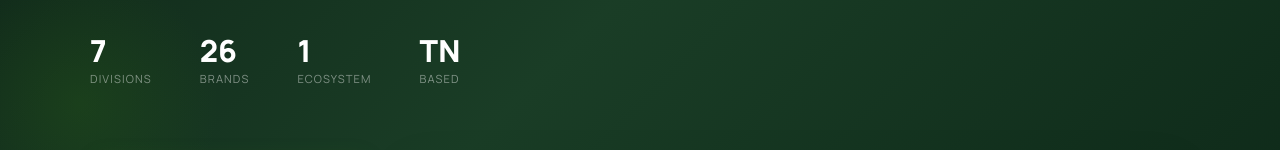
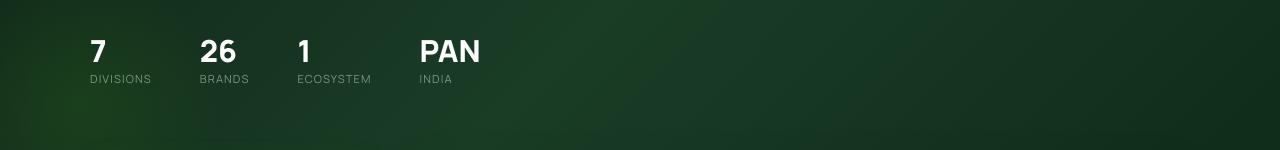
Before and after one commit to igobackend2-bit/IGO-Academy-LMS, a React (Vite) app in the folder client/: page /igo-brands in a window 1280 px wide. Shown: the part 485-635 px from the top of the page. Built offline with nearby package versions, Linux system fonts and the light colour scheme; no server answers.

Commit message:
fix: change 'TN Based' stat to 'PAN India' on brands page
IGO Group operates nationally — reflects Pan-India reach

Co-Authored-By: Claude Sonnet 4.6 <noreply@anthropic.com>

```diff
--- a/client/src/pages/public/IgoGroupBrands.jsx
+++ b/client/src/pages/public/IgoGroupBrands.jsx
@@ -213,7 +213,7 @@ export default function IgoGroupBrands() {
               { num: DIVISIONS.length, label: 'Divisions' },
               { num: TOTAL_BRANDS,    label: 'Brands' },
               { num: '1',             label: 'Ecosystem' },
-              { num: 'TN',            label: 'Based' },
+              { num: 'PAN',           label: 'India' },
             ].map(s => (
               <div key={s.label}>
                 <div style={{ fontSize: '1.9rem', fontWeight: 900, color: 'white', lineHeight: 1 }}>{s.num}</div>
```
